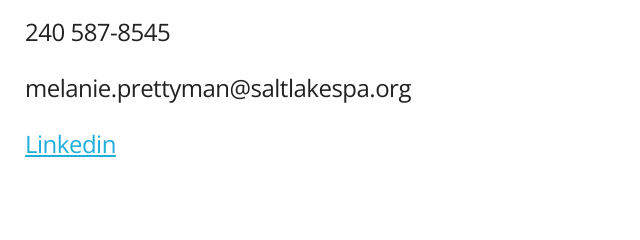
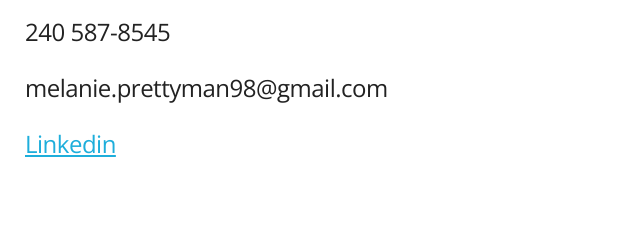
Before and after one commit to melanieprettyman/melanieprettyman.github.io, a website built with Parcel: page index.html in a window 1280 px wide. Shown: the part 2716-2956 px from the top of the page, 135-775 px from the left. Built offline with nearby package versions, Linux system fonts and the light colour scheme.

Commit message:
Update index.html

```diff
--- a/index.html
+++ b/index.html
@@ -127,7 +127,7 @@
     <div class="col-lg-4 col-md-4 hidden-sm hidden-xs">
       <h5>240 587-8545</h5>
       <div class="spacer"></div>
-      <h5>melanie.prettyman@saltlakespa.org</h5>
+      <h5>melanie.prettyman98@gmail.com</h5>
       <div class="spacer"></div>
       <a href="https://www.linkedin.com/in/melanie-prettyman-875189289/"><h5>Linkedin</h5></a>
 
```
